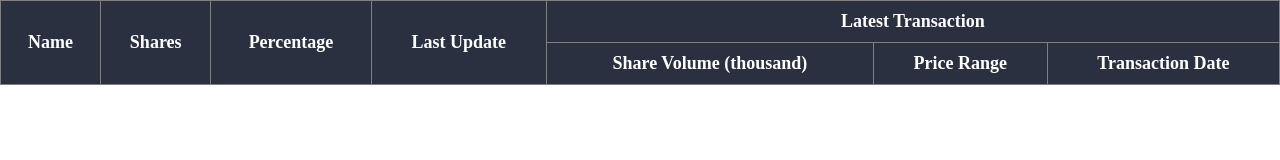
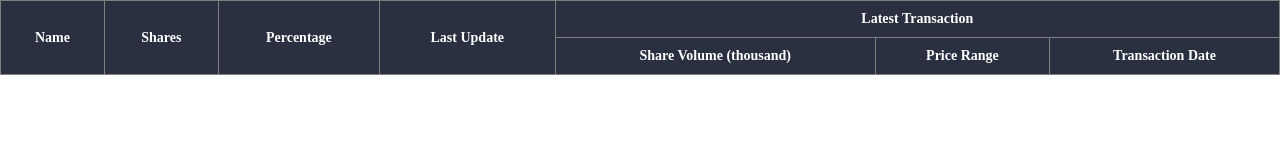
Before and after one commit to anhtuanqd/TestJavascript, a website built with webpack: page index.html in a window 1280 px wide. Built offline with Linux system fonts and the light colour scheme; no server answers.

Commit message:
finalVersion

```diff
--- a/index.html
+++ b/index.html
@@ -17,15 +17,16 @@
         <th rowspan="2">Shares</th>
         <th rowspan="2">Percentage</th>
         <th rowspan="2">Last Update</th>
-        <th colspan="3">
+        <th colspan="3" rowspan="1">
           Latest Transaction
-      <tr>
-        <th>Share Volume (thousand)</th>
-        <th>Price Range</th>
-        <th>Transaction Date</th>
+          <tr>
+            <th rowspan="2">Share Volume (thousand)</th>
+            <th rowspan="2">Price Range</th>
+            <th rowspan="2">Transaction Date</th>
+          </tr>
+        </th>
       </tr>
-      </th>
-      </tr>
+
     </thead>
     <tbody>
     </tbody>
--- a/js/index.js
+++ b/js/index.js
@@ -1,6 +1,4 @@
-import test from './test.js'
-import logic from './logic.js'
-import resize from './resize.js'
+import logic from './logic.js';
+import test from './test.js';
 test()
 logic()
-resize()
--- a/js/test.js
+++ b/js/test.js
@@ -72,7 +72,7 @@ const test = () => {
     table.innerHTML = dataList;
   })
     .catch(err => {
-      console.log(err);
+        console.log(err);
     })
 }
 
--- a/styles/scss/index.scss
+++ b/styles/scss/index.scss
@@ -9,7 +9,7 @@ table {
 }
 thead {
   background-color: #2A3040;
-  font-size: 18px;
+  font-size: 14px;
   tr{
     th {
       padding: 10px;
```
Also changed, not shown: build/bundle.js, styles/css/index.css.
